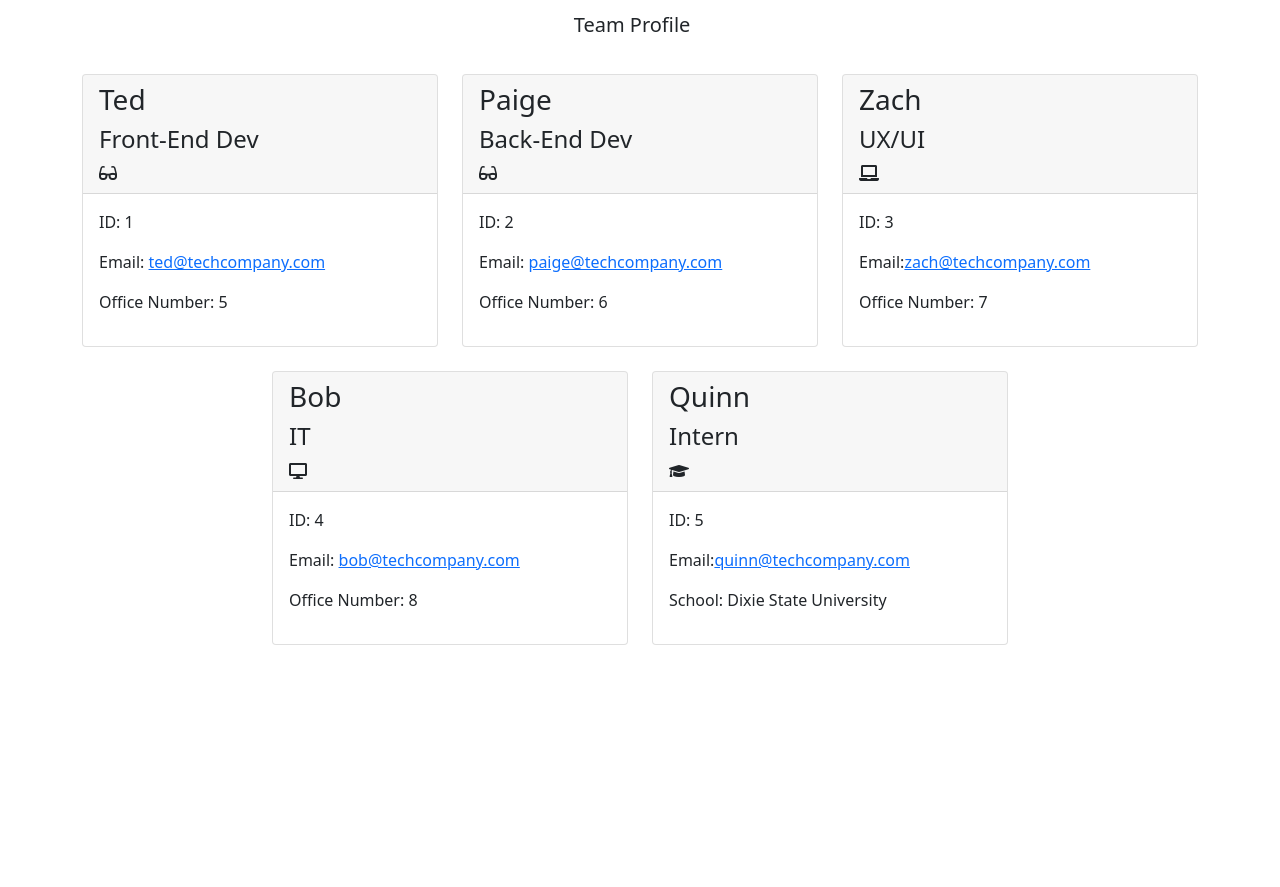
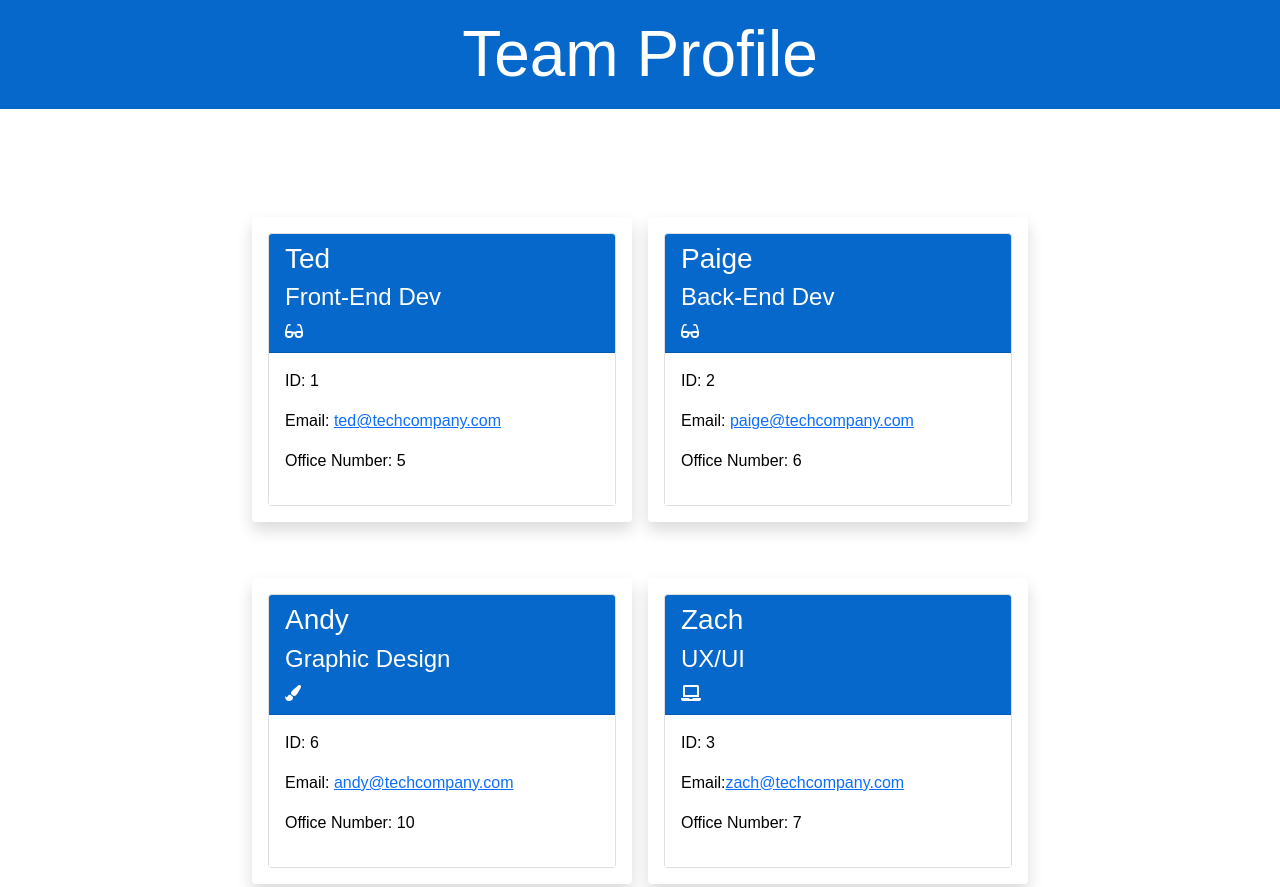
Before and after one commit to LyleKilson/team-profile-generator, a plain HTML site: page dist/index.html in a window 1280 px wide. Shown: the top 887 px of the page. Before the commit the page ends 800 px from the top, so only its background shows below. Drawn offline with nearby package versions, Linux system fonts and the light colour scheme.

Commit message:
styling updates

```diff
--- a/dist/index.html
+++ b/dist/index.html
@@ -21,21 +21,21 @@
     <link rel="stylesheet" href="style.css" />
   </head>
   <body>
-    <header>
-      <nav class="navbar" id="navbar">
-        <span class="navbar-brand mb-0 h1 w-100 text-center" id="navbar-text"
-          >Team Profile</span
+    <header class="text-center">
+      <div id="navbar">
+        <h1 class="display-3 p-3"
+          >Team Profile</h1
         >
-      </nav>
+      </div>
     </header>
     <main>
       <div class="container">
         <div class="row justify-content-center" id="team-cards">
           <!--Cards-->
 
-          <div class="col-4 mt-4">
+          <div class="col-4 m-2 shadow p-3 mb-5 bg-body rounded">
             <div class="card h-100">
-              <div class="card-header primary">
+              <div class="card-header">
                 <h3>Ted</h3>
                 <h4>Front-End Dev</h4>
                 <i class="fas fa-glasses"></i>
@@ -51,7 +51,7 @@
             </div>
           </div>
 
-          <div class="col-4 mt-4">
+          <div class="col-4 m-2 shadow p-3 mb-5 bg-body rounded">
             <div class="card h-100">
               <div class="card-header">
                 <h3>Paige</h3>
@@ -72,8 +72,25 @@
               </div>
             </div>
           </div>
+          <div class="col-4 m-2 shadow p-3 mb-5 bg-body rounded">
+            <div class="card h-100">
+              <div class="card-header">
+                <h3>Andy</h3>
+                <h4>Graphic Design</h4>
+                <i class="fa fa-paint-brush" aria-hidden="true"></i>
+              </div>
 
-          <div class="col-4 mt-4">
+              <div class="card-body">
+                <p class="id">ID: 6</p>
+                <p class="email">
+                  Email: <a href="mailto:andy@techcompany.com">andy@techcompany.com</a>
+                </p>
+                <p class="office">Office Number: 10</p>
+              </div>
+            </div>
+          </div>
+
+          <div class="col-4 m-2 shadow p-3 mb-5 bg-body rounded">
             <div class="card h-100">
               <div class="card-header">
                 <h3>Zach</h3>
@@ -91,7 +108,7 @@
             </div>
           </div>
 
-          <div class="col-4 mt-4">
+          <div class="col-4 m-2 shadow p-3 mb-5 bg-body rounded">
             <div class="card h-100">
               <div class="card-header">
                 <h3>Bob</h3>
@@ -109,7 +126,7 @@
             </div>
           </div>
 
-          <div class="col-4 mt-4">
+          <div class="col-4 m-2 shadow p-3 mb-5 bg-body rounded">
             <div class="card h-100">
               <div class="card-header">
                 <h3>Quinn</h3>
--- a/dist/style.css
+++ b/dist/style.css
@@ -0,0 +1,37 @@
+* {
+  box-sizing: border-box;
+}
+
+:root {
+  --primary: rgb(6, 104, 202);
+  --secondary: rgb(255, 255, 255);
+}
+
+body {
+  font-family: Arial, Helvetica, sans-serif;
+}
+
+#navbar {
+  background-color: var(--primary);
+  color: var(--secondary);
+}
+
+.card-header {
+  background-color: var(--primary);
+  color: var(--secondary);
+}
+
+.card-body {
+  background-color: var(--secondary);
+  color: var(--primary);
+}
+
+.container {
+  margin: 100px auto;
+  justify-content: space-evenly;
+  display: flex;
+}
+
+p {
+  color: black;
+}
```
